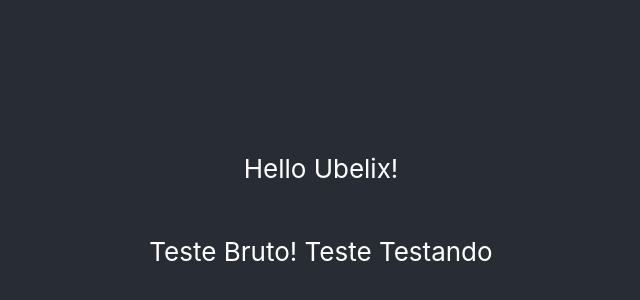
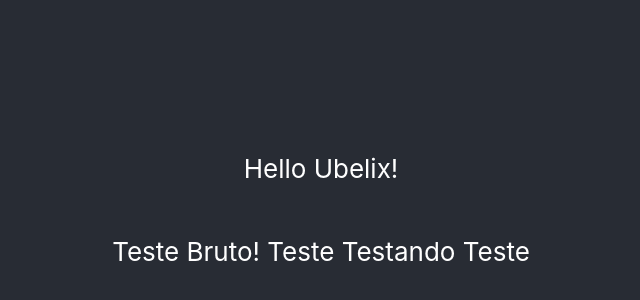
Before and after one commit to vtpa/ubx-poc-lib-automation, a React (Create React App) app: page / in a window 1280 px wide. Shown: the part 190-490 px from the top of the page, without its empty margins (319-959 px from the left). Built offline with nearby package versions, Linux system fonts and the light colour scheme.

Commit message:
fix: new test fix

```diff
--- a/package.json
+++ b/package.json
@@ -1,6 +1,6 @@
 {
   "name": "ubx-poc-lib-automation",
-  "version": "2.0.0",
+  "version": "2.0.1",
   "private": true,
   "dependencies": {
     "@testing-library/jest-dom": "^5.16.1",
@@ -17,7 +17,7 @@
     "test": "react-scripts test",
     "eject": "react-scripts eject",
     "commit": "cz",
-    "release": "cross-env GITHUB_TOKEN=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 semantic-release --no-ci"
+    "release": "cross-env GITHUB_TOKEN=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 semantic-release --no-ci"
   },
   "eslintConfig": {
     "extends": [
--- a/src/App.js
+++ b/src/App.js
@@ -10,6 +10,7 @@ function App() {
         <p>
           Teste Bruto! Teste
           Testando
+          Teste
         </p>
       </header>
     </div>
```
Also changed, not shown: 1 other file (tests, documents, lock files or other folders).
